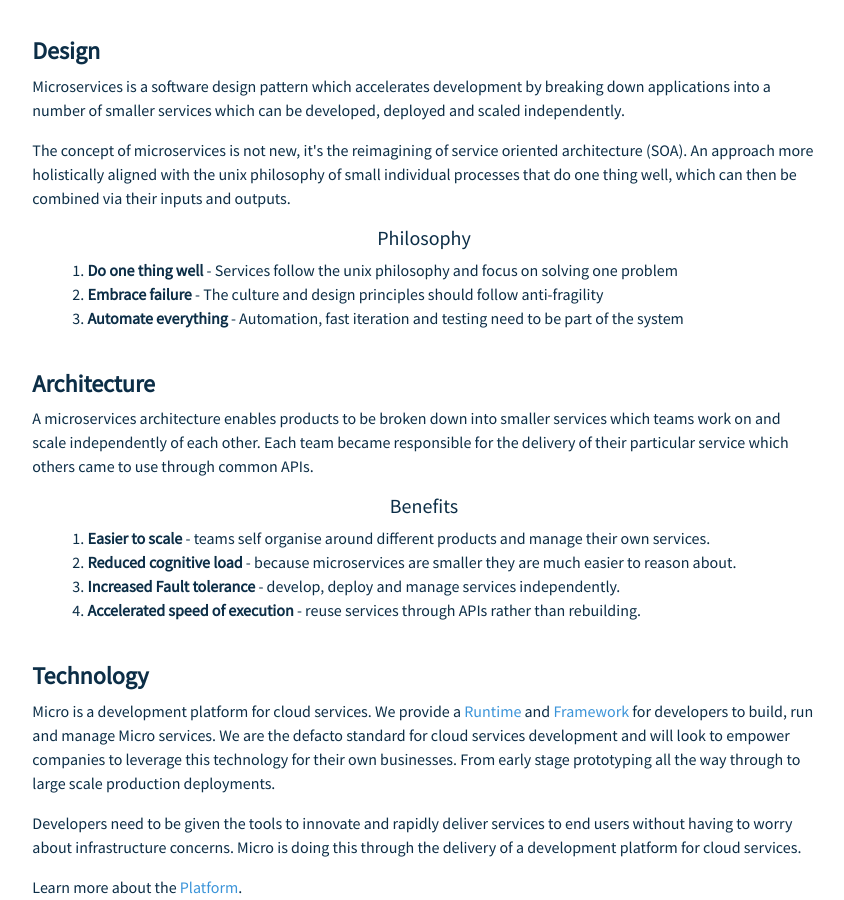
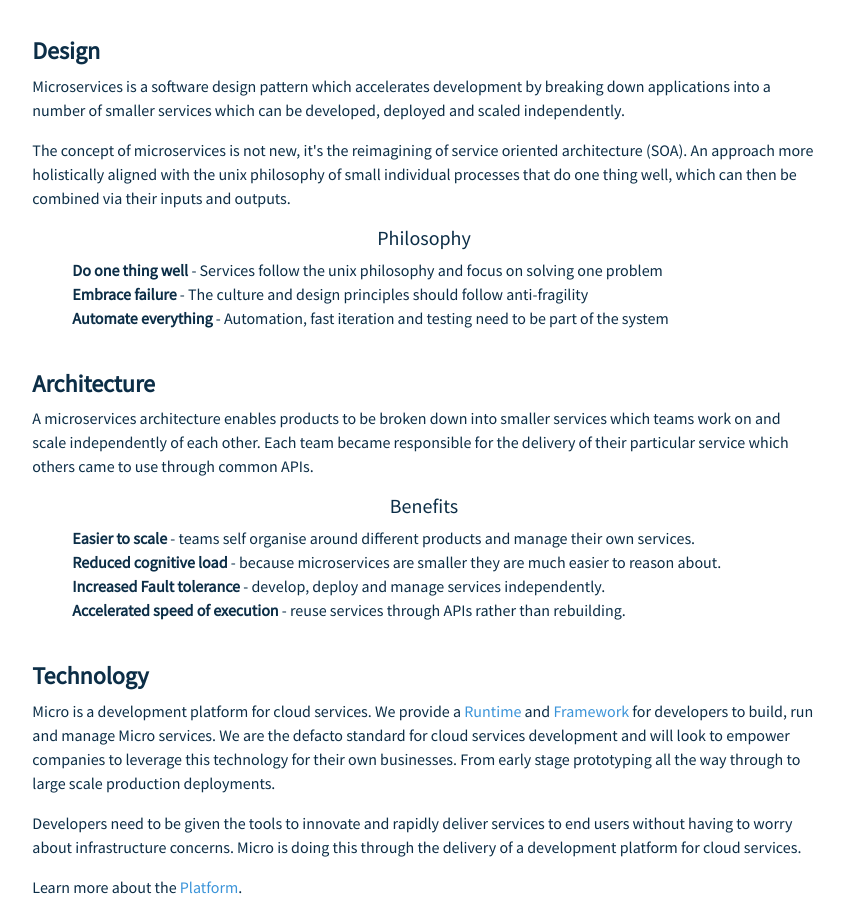
Before and after one commit to micro-community/go-micro-v2-doc, a Jekyll site: the page about/index.html, which Jekyll copies as it is, in a window 1280 px wide and 900 px high, scrolled down 558 px. Shown: the whole window, without its empty margins (216-1060 px from the left). Built offline with Jekyll 4.4.1, drawn with Linux system fonts in a browser that asks for light colours; nearby versions of some CDN libraries.

Commit message:
update about

```diff
--- a/about/index.html
+++ b/about/index.html
@@ -85,9 +85,9 @@
 
 			<h5><center>Philosophy</center></h5>
 			<ul style="list-style: none;">
-			<li>1. <b>Do one thing well</b> - Services follow the unix philosophy and focus on solving one problem</li>
-			<li>2. <b>Embrace failure</b> - The culture and design principles should follow anti-fragility</li>
-			<li>3. <b>Automate everything</b> - Automation, fast iteration and testing need to be part of the system</li>
+			<li><b>Do one thing well</b> - Services follow the unix philosophy and focus on solving one problem</li>
+			<li><b>Embrace failure</b> - The culture and design principles should follow anti-fragility</li>
+			<li><b>Automate everything</b> - Automation, fast iteration and testing need to be part of the system</li>
 			</ul>
 
 			<br>
@@ -99,13 +99,13 @@
 
 			<h5><center>Benefits</center></h5>
 			<ul style="list-style: none;">
-			<li>1. <b>Easier to scale</b> - teams self organise around different products and manage their own services.</li>
+			<li><b>Easier to scale</b> - teams self organise around different products and manage their own services.</li>
 
-			<li>2. <b>Reduced cognitive load</b> - because microservices are smaller they are much easier to reason about.
+			<li><b>Reduced cognitive load</b> - because microservices are smaller they are much easier to reason about.
 
-			<li>3. <b>Increased Fault tolerance</b> - develop, deploy and manage services independently.</li>
+			<li><b>Increased Fault tolerance</b> - develop, deploy and manage services independently.</li>
 
-			<li>4. <b>Accelerated speed of execution</b> - reuse services through APIs rather than rebuilding.</li>
+			<li><b>Accelerated speed of execution</b> - reuse services through APIs rather than rebuilding.</li>
 			</ul>
 
 			<br>
```
